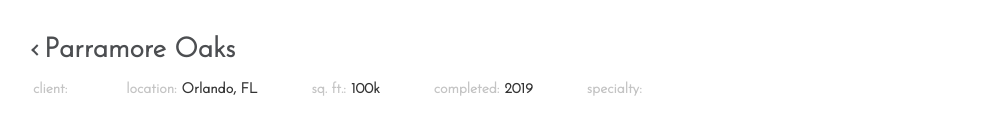
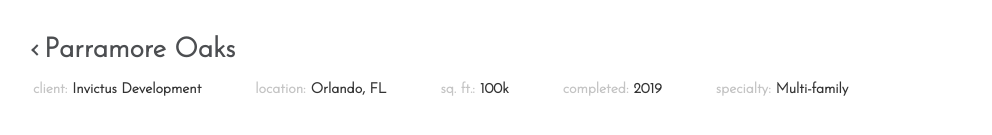
Before and after one commit to jakewies/devinchase.me, a Gatsby site: page /portfolio/parramore-oaks in a window 1280 px wide. Shown: the top 135 px of the page, without its empty margins (143-1135 px from the left). Built offline with nearby package versions, Linux system fonts and the light colour scheme; Gatsby itself is replaced by a stand-in of ours; some packages are replaced by stand-ins of ours.

Commit message:
refactor: parramore oaks info

```diff
--- a/src/pages/portfolio/parramore-oaks.md
+++ b/src/pages/portfolio/parramore-oaks.md
@@ -4,9 +4,11 @@ thumbnail: './gallery/parramore-oaks/main.jpg'
 gallery: 'portfolio/gallery/parramore-oaks'
 tags: []
 specs:
+  client: 'Invictus Development'
   location: 'Orlando, FL'
   sqft: '100k'
   completed: '2019'
+  specialty: 'Multi-family'
 ---
 
 ## Services
```
